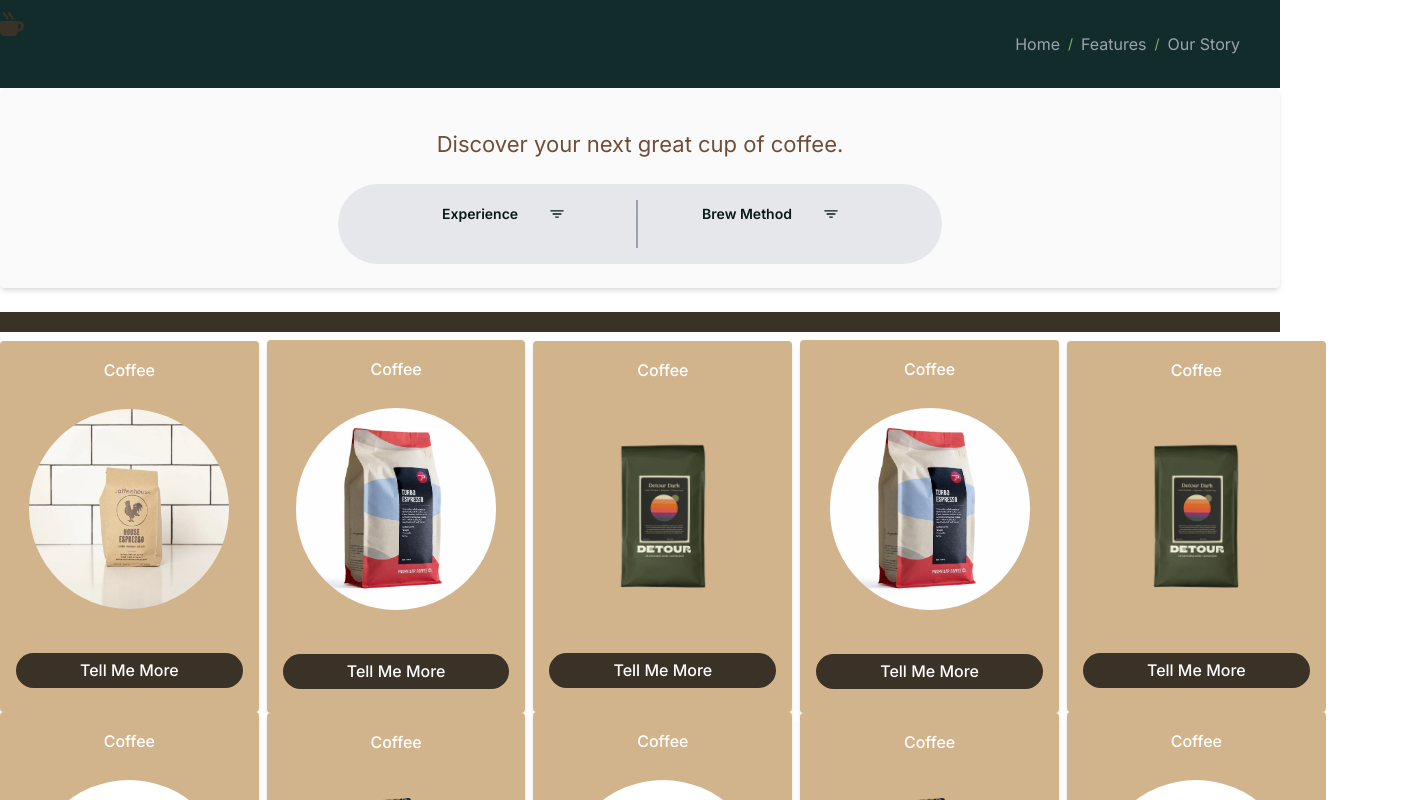
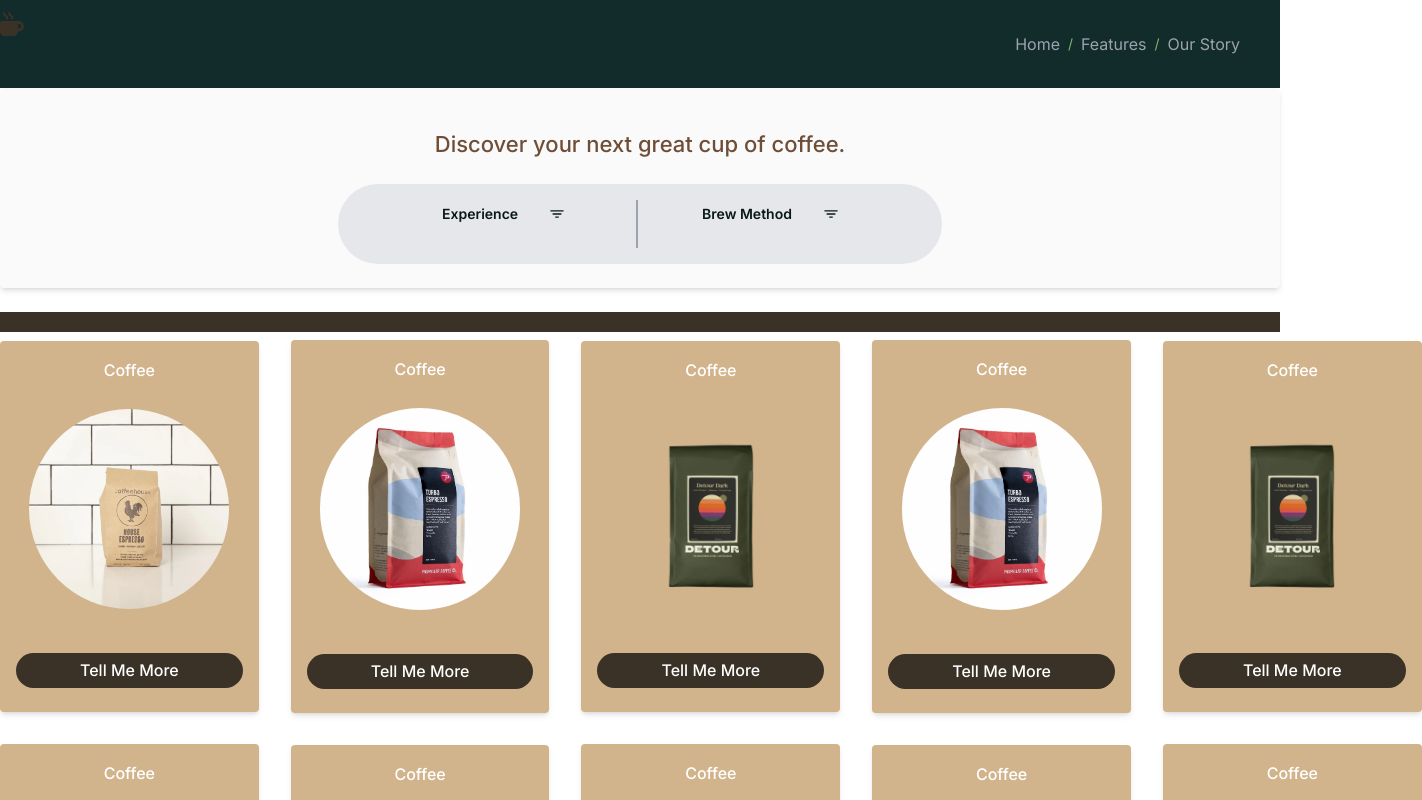
Before and after one commit to TaiPanda96/Coffee, a Next.js app in the folder coffee-app/: page / in a window 1280 px wide. Shown: the top 800 px of the page, 1422 px wide, since content can reach past the window. Built offline with nearby package versions, Linux system fonts and the light colour scheme.

Commit message:
polishing version 0

```diff
--- a/coffee-app/src/app/page.tsx
+++ b/coffee-app/src/app/page.tsx
@@ -20,7 +20,7 @@
 export const numberOfShelves = 2
 
 export default function HomePage() {
-  const groupItemsPerShelf = (items: any[], numberOfShelves: number) => {
+  const groupItemsInShelves = (items: any[], numberOfShelves: number) => {
     return items.reduce((coffeeShelfArray, item, idx) => {
       const shelfIdx = Math.floor(idx / numberOfShelves)
       if (!coffeeShelfArray[shelfIdx]) {
@@ -31,7 +31,7 @@
     }, [])
   }
 
-  const shelves = groupItemsPerShelf(coffeeList, numberOfShelves)
+  const shelves = groupItemsInShelves(coffeeList, numberOfShelves)
   return (
     <div>
       <TopNavigationComponent breadcrumbs={tabs} />
@@ -42,6 +42,7 @@
               <TextInput
                 value={'Discover your next great cup of coffee.'}
                 color="brand"
+                bold
                 as="h1"
                 size="lg"
               />
@@ -55,10 +56,10 @@
       <br></br>
       <Stack gap={2}>
         <HorizontalLine thickness={20} color="#3A3226" />
-        <Inline gap={2} justify="between">
+        <Inline gap={8} justify="between">
           {shelves.map((shelf: any[], shelfIndex: number) => (
             <React.Fragment key={`shelf-${shelfIndex}`}>
-              <Stack gap={4} className="flex-wrap">
+              <Stack gap={8} className="flex-wrap">
                 {shelf.map((coffee) => (
                   <Item
                     key={coffee.slug}
--- a/coffee-app/src/components/item.tsx
+++ b/coffee-app/src/components/item.tsx
@@ -7,6 +7,7 @@
 import Link from 'next/link'
 
 interface ItemProps {
+  key: string
   className?: string
   title: string
   description?: string
@@ -18,7 +19,7 @@
 
 import styles from './item.module.css'
 
-export function Item({ className, title, children, slug }: ItemProps) {
+export function Item({ slug, className, title, children }: ItemProps) {
   return (
     <div className="flex flex-col items-center justify-center">
       <SectionCard
```
